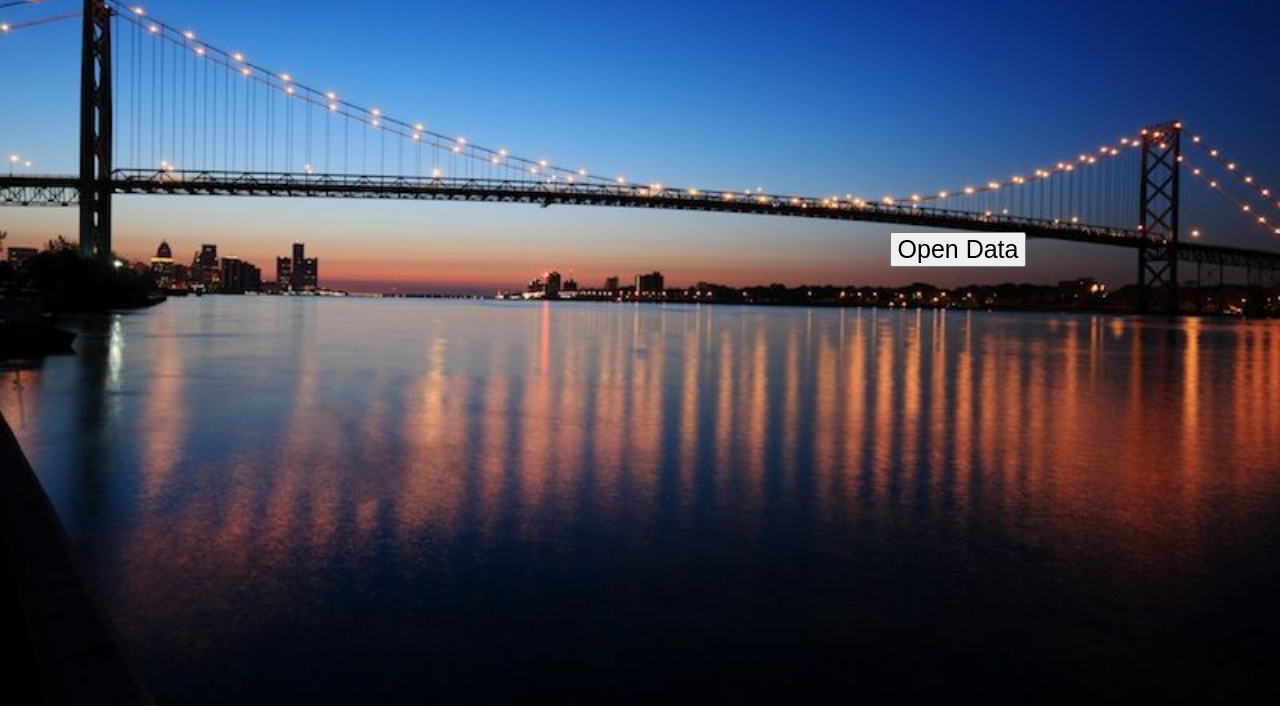
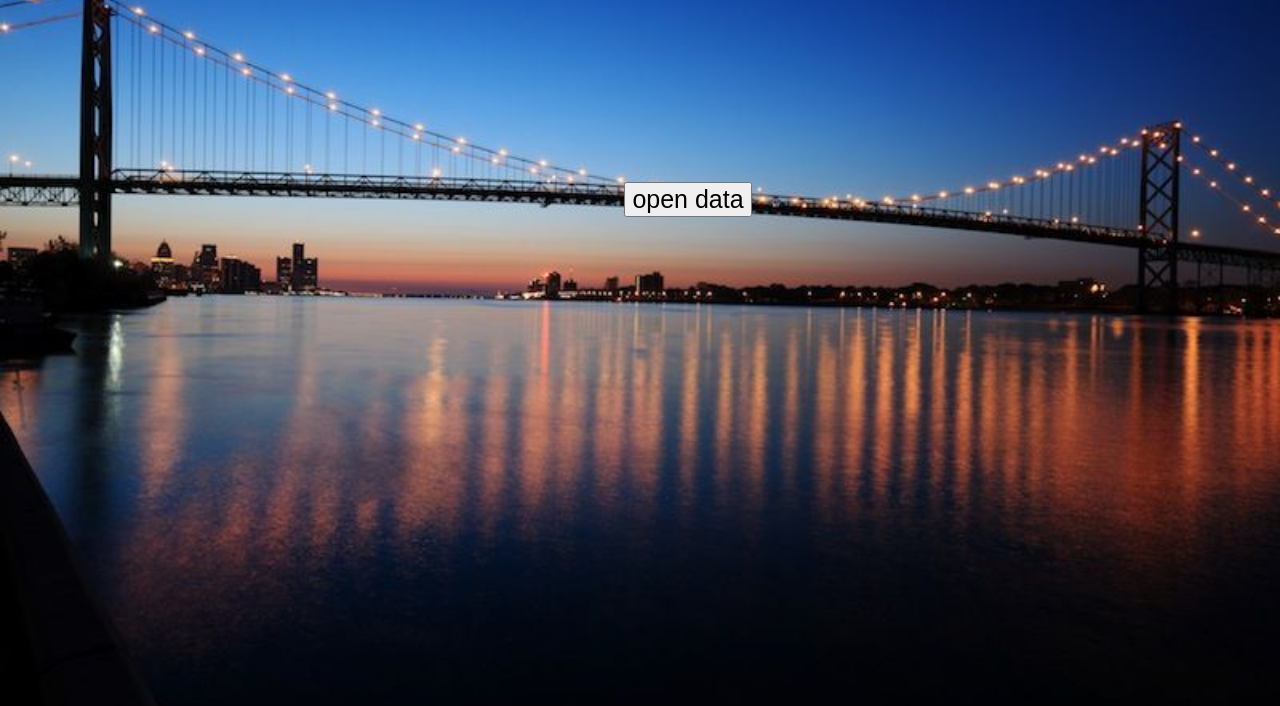
Before and after one commit to nidhipatell/WinData, a plain HTML site: page templates/index.html in a window 1280 px wide. Shown: the part 94-800 px from the top of the page. Drawn offline with Linux system fonts and the light colour scheme.

Commit message:
update button (#11)
* update button

* added folder

```diff
--- a/static/style.css
+++ b/static/style.css
@@ -18,17 +18,23 @@
     margin-left: -200px;
     color: #ffffff;
 }
+
 .container
 {
 text-align: center;
 width: 500px;
 height: 500px;
-padding-top: 300px;
-padding-right: 900px;
-padding-left: 700px;
+padding-top: 250px;
+padding-right: 100px;
+padding-left: 430px;
 
 }
 .btn
 {
     font-size: 25px;
+a:hover
+    {
+        box-shadow: 10px 10px 10px #ffffff;
+
+    }
 }
--- a/templates/index.html
+++ b/templates/index.html
@@ -10,7 +10,7 @@
 
     <h1 class="title">WinData</h1>
      <div text-align="center" class="container">
-        <button class="btn"> Open Data </button>
+        <button class="btn">open data</button>
     </div>
 
 
```
Also changed, not shown: 1 other file.
